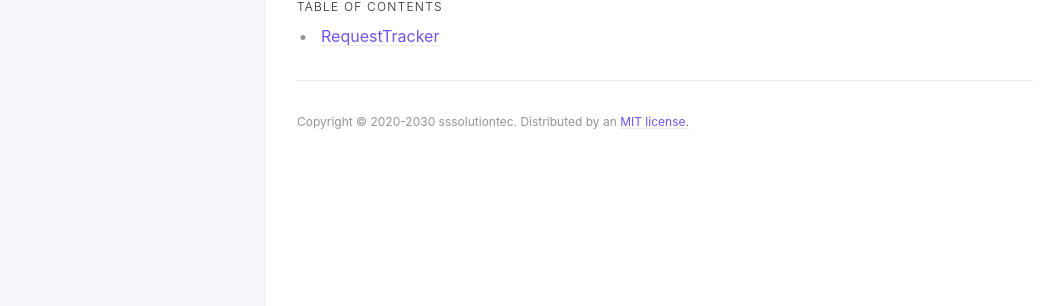
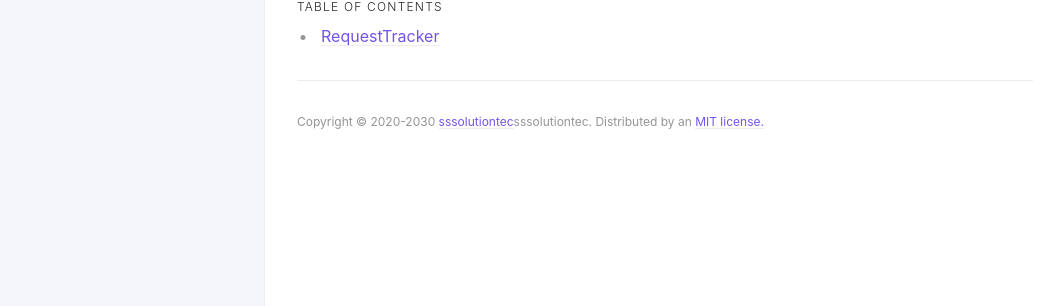
Before and after one commit to sssolutiontec/open-source-catalog, a Jekyll site: the page built from docs/track/track.md, in a window 1280 px wide. Shown: the part 281-587 px from the top of the page, without its empty margins (107-1171 px from the left). Built offline with Jekyll 4.4.1, drawn with Linux system fonts in a browser that asks for light colours.

Commit message:
add ref to site

```diff
--- a/_config.yml
+++ b/_config.yml
@@ -39,7 +39,7 @@ aux_links:
     - "//github.com/sssolutiontec/open-source-catalog"
 
 # Footer content appears at the bottom of every page's main content
-footer_content: "Copyright &copy; 2020-2030 sssolutiontec. Distributed by an <a href=\"https://github.com/sssolutiontec/open-source-catalog/tree/master/LICENSE.txt\">MIT license.</a>"
+footer_content: "Copyright &copy; 2020-2030 <a href=\"https://sssolutiontec.com/\">sssolutiontec</a>sssolutiontec. Distributed by an <a href=\"https://github.com/sssolutiontec/open-source-catalog/tree/master/LICENSE.txt\">MIT license.</a>"
 
 # Color scheme currently only supports "dark" or nil (default)
 color_scheme: nil
```
